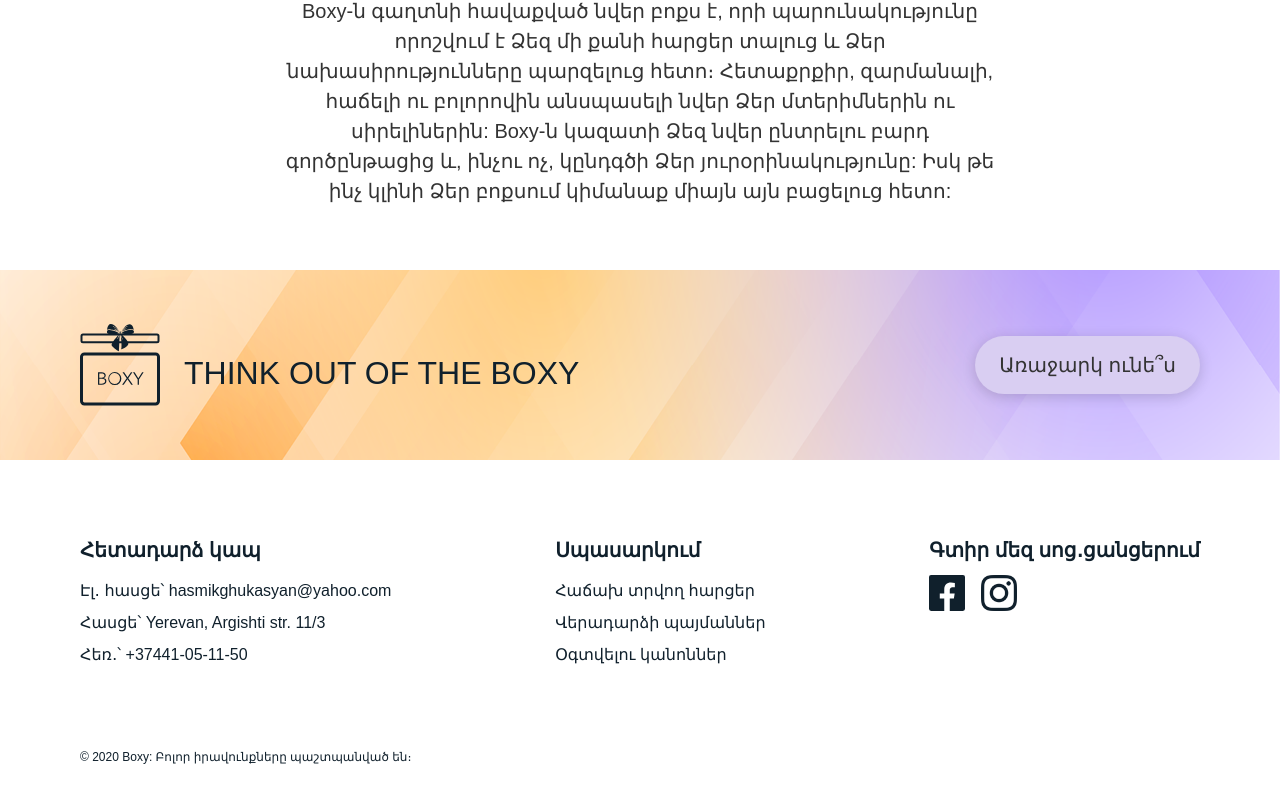
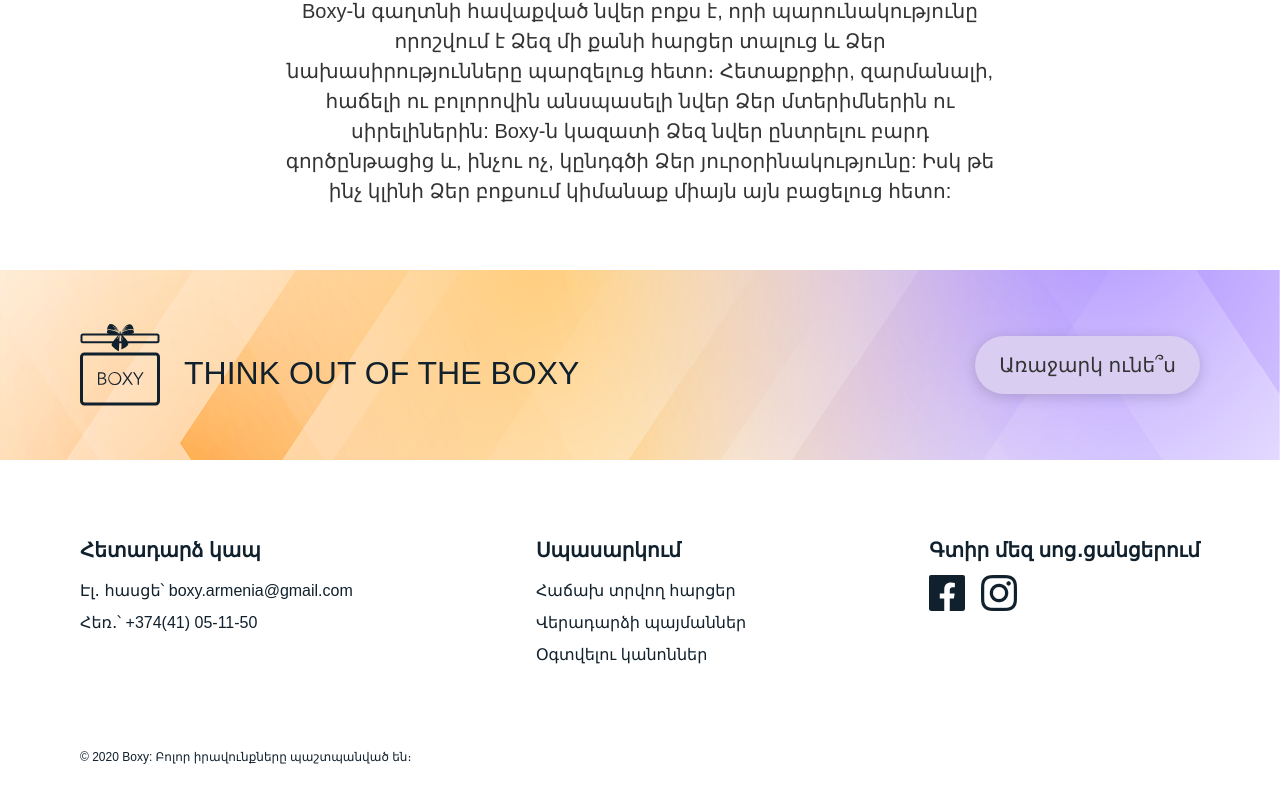
Before and after one commit to Varsine/Todo, a React (Create React App) app: page / in a window 1280 px wide. Shown: the part 1266-2069 px from the top of the page. Built offline with nearby package versions, Linux system fonts and the light colour scheme.

Commit message:
Footer changes

```diff
--- a/src/containers/Footer/FooterContacts/FooterContacts.tsx
+++ b/src/containers/Footer/FooterContacts/FooterContacts.tsx
@@ -11,9 +11,9 @@
   return (
     <div className="footer-contacts">
       <TextBlock className="footer-contacts__text">Հետադարձ կապ</TextBlock>
-      <ContactsItem>Էլ․ հասցե՝ hasmikghukasyan@yahoo.com</ContactsItem>
-      <ContactsItem>Հասցե՝ Yerevan, Argishti str. 11/3</ContactsItem>
-      <ContactsItem>Հեռ․՝ +37441-05-11-50</ContactsItem>
+      <ContactsItem>Էլ․ հասցե՝ boxy.armenia@gmail.com</ContactsItem>
+      {/* <ContactsItem>Հասցե՝ Yerevan, Argishti str. 11/3</ContactsItem> */}
+      <ContactsItem>Հեռ․՝ +374(41) 05-11-50</ContactsItem>
     </div>
   )
 }
```
